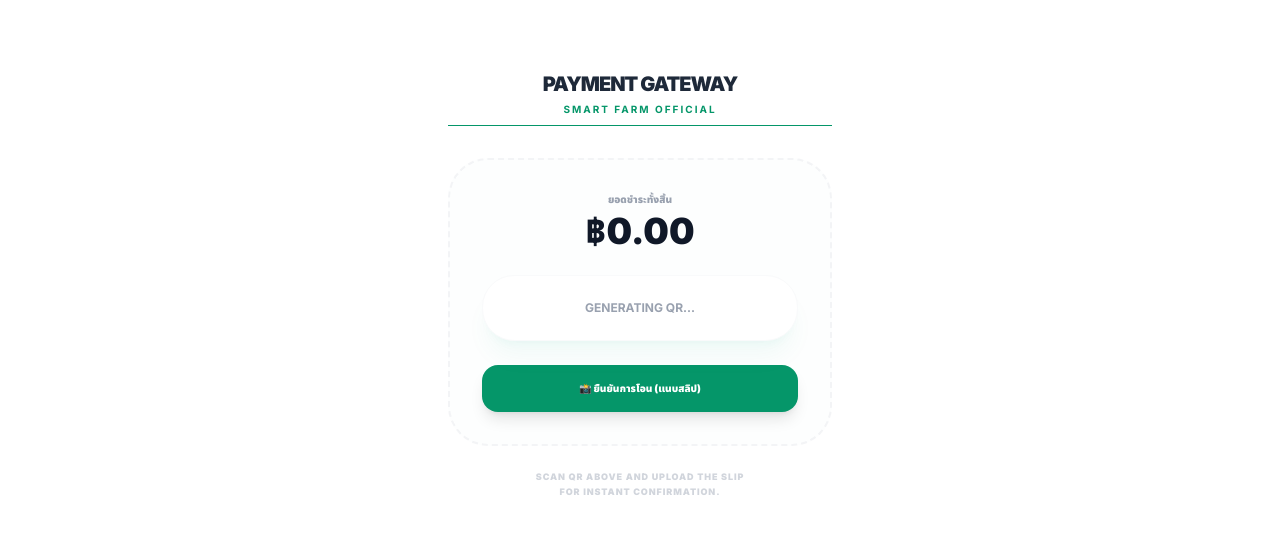
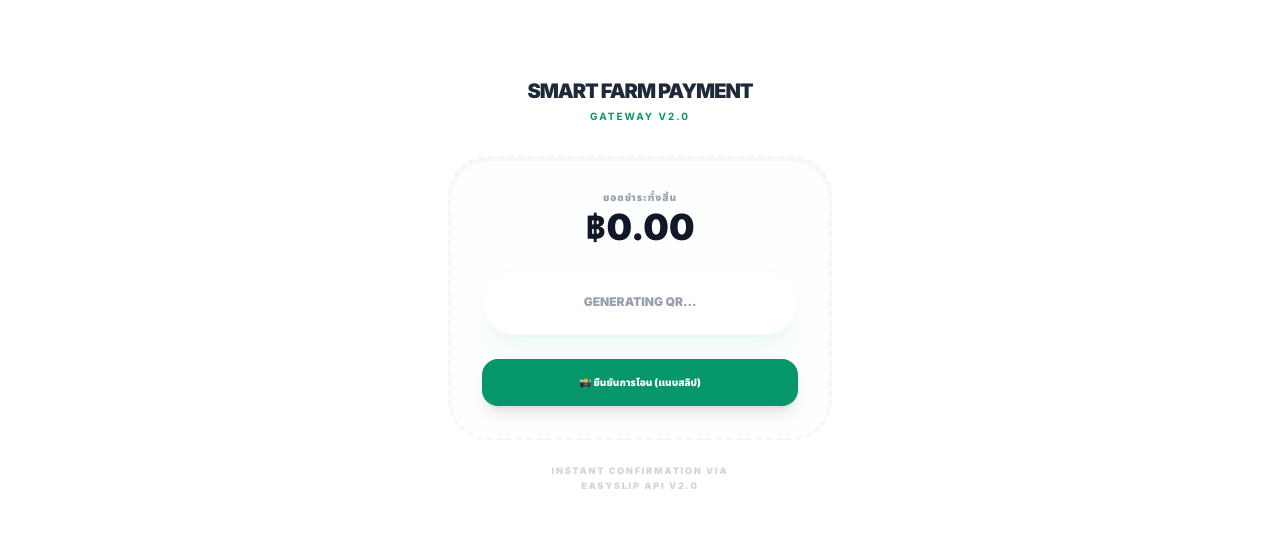
Before and after one commit to BeamCx2/smart-farm, a React (Vite) app: page /payment in a window 1280 px wide. Shown: the part 180-730 px from the top of the page. Built offline with nearby package versions, Linux system fonts and the light colour scheme; no server answers; the database is empty; sample sign-in values are in the browser's storage.

Commit message:
Update payment.jsx

```diff
--- a/src/pages/payment.jsx
+++ b/src/pages/payment.jsx
@@ -7,7 +7,7 @@ import { db } from '../lib/firebase';
 import { QRCodeCanvas } from 'qrcode.react';
 import { formatTHB } from '../lib/utils';
 import app from '../lib/firebase';
-import jsQR from 'jsqr'; // 👈 อย่าลืม npm install jsqr นะครับบอส
+import jsQR from 'jsqr';
 
 export default function Payment() {
     const location = useLocation();
@@ -35,7 +35,7 @@ export default function Payment() {
         handleGenerateQR();
     }, [amount, orderId]);
 
-    // 📸 ฟังก์ชันสแกนหา QR Code จากรูปภาพสลิป
+    // 📸 ฟังก์ชันอ่าน QR Payload จากรูปภาพ (Client-side Scan)
     const scanQRCode = (file) => {
         return new Promise((resolve, reject) => {
             const reader = new FileReader();
@@ -49,8 +49,8 @@ export default function Payment() {
                     ctx.drawImage(img, 0, 0);
                     const imageData = ctx.getImageData(0, 0, canvas.width, canvas.height);
                     const code = jsQR(imageData.data, imageData.width, imageData.height);
-                    if (code) resolve(code.data); // คืนค่า Payload ยาวๆ
-                    else reject("ไม่พบ QR Code ในรูปสลิป กรุณาใช้รูปต้นฉบับที่ชัดเจนครับ");
+                    if (code) resolve(code.data);
+                    else reject("ไม่พบ QR Code ในรูปสลิป กรุณาใช้รูปต้นฉบับครับ");
                 };
                 img.src = e.target.result;
             };
@@ -64,10 +64,10 @@ export default function Payment() {
 
         setUploading(true);
         try {
-            // 1. อ่านค่า Payload จากสลิป
+            // 1. สแกนหา Payload
             const payload = await scanQRCode(file);
 
-            // 2. ส่ง Payload ไปตรวจที่ API v2
+            // 2. ตรวจสอบผ่าน API v2
             const verifyRes = await fetch('/.netlify/functions/verify-slip', {
                 method: 'POST',
                 body: JSON.stringify({ payload: payload })
@@ -75,24 +75,23 @@ export default function Payment() {
 
             const result = await verifyRes.json();
 
-            // 3. ตรวจสอบผลลัพธ์จาก EasySlip v2
             if (result.success) {
                 const slipData = result.data;
 
-                // 🔍 เช็คยอดเงิน (ห้ามต่างเกิน 0.1 บาท)
-                const isAmountMatch = Math.abs(Number(slipData.amount) - Number(amount)) < 0.1;
+                // 🔍 เช็คยอดเงิน (Amount)
+                const slipAmount = slipData.amount || 0;
+                const isAmountMatch = Math.abs(Number(slipAmount) - Number(amount)) < 0.1;
 
-                // 🔍 เช็คชื่อผู้รับ (บอสแก้ชื่อ "ณัฐวุฒิ ภักดีอำนาจ" ให้ตรงกับสลิปนะครับ)
-                const receiverName = slipData.receiver.name || "";
-                const isReceiverMatch = receiverName.includes("ณัฐวุฒิ") || receiverName.includes("NATTAWUT");
+                // 🔍 เช็คชื่อผู้รับ (Receiver) - ปรับปรุงให้ปลอดภัยด้วย ?.
+                const receiverName = (slipData.receiver?.name || "").toLowerCase();
+                const isReceiverMatch = receiverName.includes("ณัฐวุฒิ") || receiverName.includes("nattawut");
 
                 if (isAmountMatch && isReceiverMatch) {
-                    // ✅ ผ่านเงื่อนไข -> อัปโหลดรูปจริงเข้า Firebase
+                    // ✅ ผ่านเงื่อนไขจริง -> อัปโหลดและบันทึก
                     const storageRef = ref(storage, `slips/${orderId}_${Date.now()}.jpg`);
                     await uploadBytes(storageRef, file);
                     const downloadURL = await getDownloadURL(storageRef);
 
-                    // อัปเดตสถานะออเดอร์ใน Firestore
                     const q = query(collection(db, 'orders'), where('orderId', '==', orderId));
                     const snap = await getDocs(q);
 
@@ -102,13 +101,13 @@ export default function Payment() {
                             slipUrl: downloadURL,
                             verifiedBy: 'EasySlip v2 Auto',
                             updatedAt: serverTimestamp(),
-                            transRef: slipData.transRef
+                            transRef: slipData.transRef || 'N/A'
                         });
                         alert("✅ ชำระเงินสำเร็จ! ระบบตรวจสอบข้อมูลถูกต้องครับ");
                         navigate('/orders');
                     }
                 } else {
-                    alert(`❌ ข้อมูลไม่ตรงกัน!\nชื่อผู้รับในสลิป: ${receiverName}\nยอดเงินในสลิป: ${slipData.amount} บาท`);
+                    alert(`❌ ข้อมูลไม่ตรง!\nผู้รับในสลิป: ${receiverName || "ไม่ทราบชื่อ"}\nยอดเงินในสลิป: ${slipAmount} บาท`);
                 }
             } else {
                 alert(`❌ ตรวจสอบล้มเหลว: ${result.error || "สลิปไม่ถูกต้อง"}`);
@@ -123,36 +122,36 @@ export default function Payment() {
     return (
         <div className="min-h-screen bg-white flex flex-col items-center justify-center p-6 text-center font-sans">
             <div className="max-w-sm w-full">
-                <h1 className="text-xl font-black mb-1 text-gray-800 tracking-tighter uppercase">Payment Gateway</h1>
-                <p className="text-[10px] font-bold text-emerald-600 uppercase tracking-[0.2em] mb-8 border-b pb-2">Smart Farm Official</p>
+                <h1 className="text-xl font-black mb-1 text-gray-800 uppercase tracking-tighter">Smart Farm Payment</h1>
+                <p className="text-[10px] font-bold text-emerald-600 uppercase tracking-[0.2em] mb-8">Gateway v2.0</p>
 
-                <div className="border-2 border-dashed border-gray-100 rounded-[2.5rem] p-8 mb-6 bg-gray-50/30">
+                <div className="border-2 border-dashed border-gray-100 rounded-[2.5rem] p-8 mb-6 bg-gray-50/30 shadow-inner">
                     <div className="mb-6">
-                        <p className="text-[10px] font-black text-gray-400 uppercase mb-1">ยอดชำระทั้งสิ้น</p>
-                        <p className="text-4xl font-black text-gray-900">{formatTHB(amount)}</p>
+                        <p className="text-[10px] font-black text-gray-400 uppercase mb-1 tracking-widest">ยอดชำระทั้งสิ้น</p>
+                        <p className="text-4xl font-black text-gray-900 leading-none">{formatTHB(amount)}</p>
                     </div>
 
-                    <div className="flex justify-center bg-white p-6 rounded-[2rem] shadow-xl shadow-emerald-500/5 border border-gray-50 mb-6 relative group">
+                    <div className="flex justify-center bg-white p-6 rounded-[2rem] shadow-xl shadow-emerald-500/5 border border-gray-50 mb-6">
                         {loading ? (
                             <div className="animate-spin h-8 w-8 border-b-2 border-emerald-600 rounded-full"></div>
                         ) : qrRawData ? (
                             <QRCodeCanvas value={qrRawData} size={200} />
                         ) : (
-                            <p className="text-xs text-gray-400 font-bold uppercase">Generating QR...</p>
+                            <p className="text-xs text-gray-400 font-black uppercase">Generating QR...</p>
                         )}
                     </div>
 
                     <div className="mt-4">
-                        <label className={`block w-full py-4 px-4 rounded-2xl text-[10px] font-black uppercase cursor-pointer transition-all shadow-lg
-                            ${uploading ? 'bg-gray-200 text-gray-400 cursor-not-allowed' : 'bg-emerald-600 text-white hover:bg-emerald-700 active:scale-95'}`}>
-                            {uploading ? '⚙️ Verifying Slip...' : '📸 ยืนยันการโอน (แนบสลิป)'}
+                        <label className={`block w-full py-4 px-4 rounded-2xl text-[10px] font-black uppercase cursor-pointer transition-all shadow-lg active:scale-95
+                            ${uploading ? 'bg-gray-200 text-gray-400' : 'bg-emerald-600 text-white hover:bg-emerald-700'}`}>
+                            {uploading ? '⚙️ Processing...' : '📸 ยืนยันการโอน (แนบสลิป)'}
                             <input type="file" accept="image/*" className="hidden" onChange={handleUploadSlip} disabled={uploading || loading} />
                         </label>
                     </div>
                 </div>
 
-                <p className="text-[9px] font-black text-gray-300 px-10 leading-relaxed uppercase tracking-widest">
-                    Scan QR above and upload the slip <br/> for instant confirmation.
+                <p className="text-[9px] font-black text-gray-300 px-10 leading-relaxed uppercase tracking-[0.2em]">
+                    Instant confirmation via <br/> EasySlip API v2.0
                 </p>
             </div>
         </div>
```
